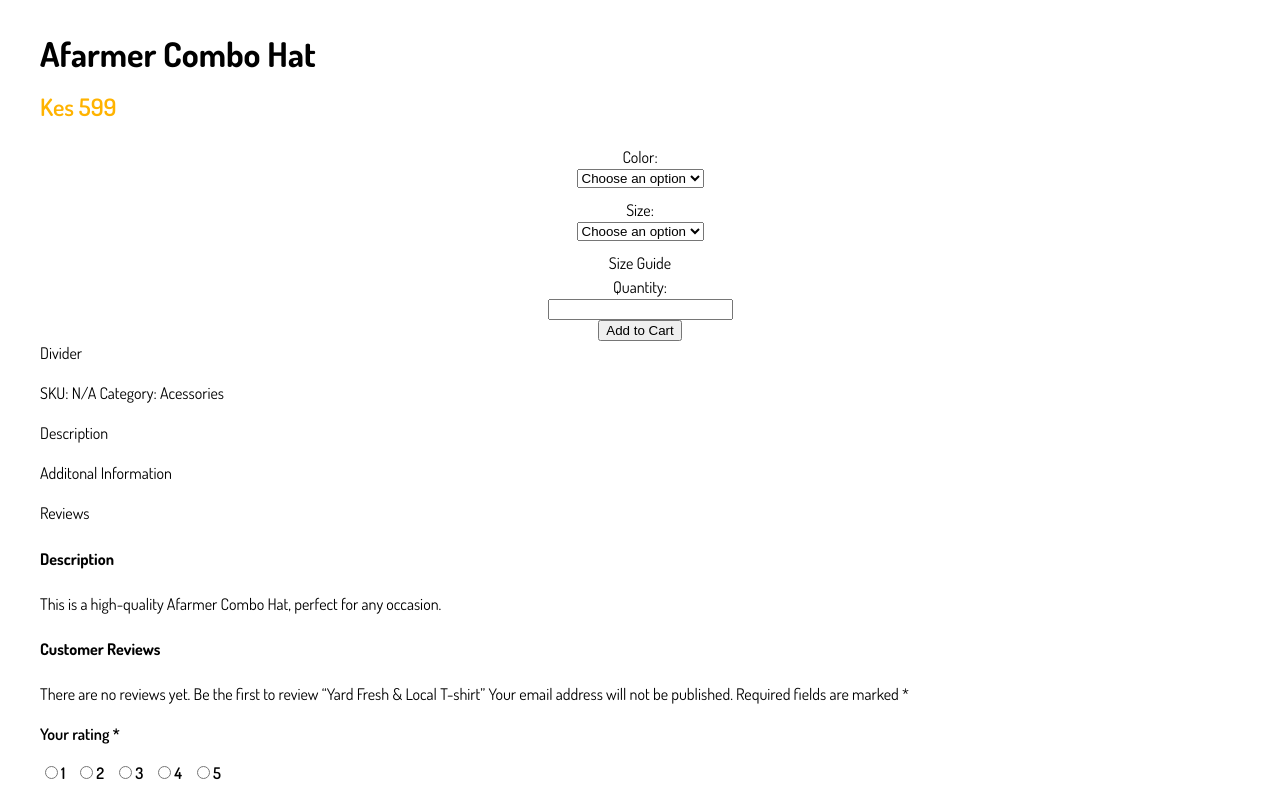
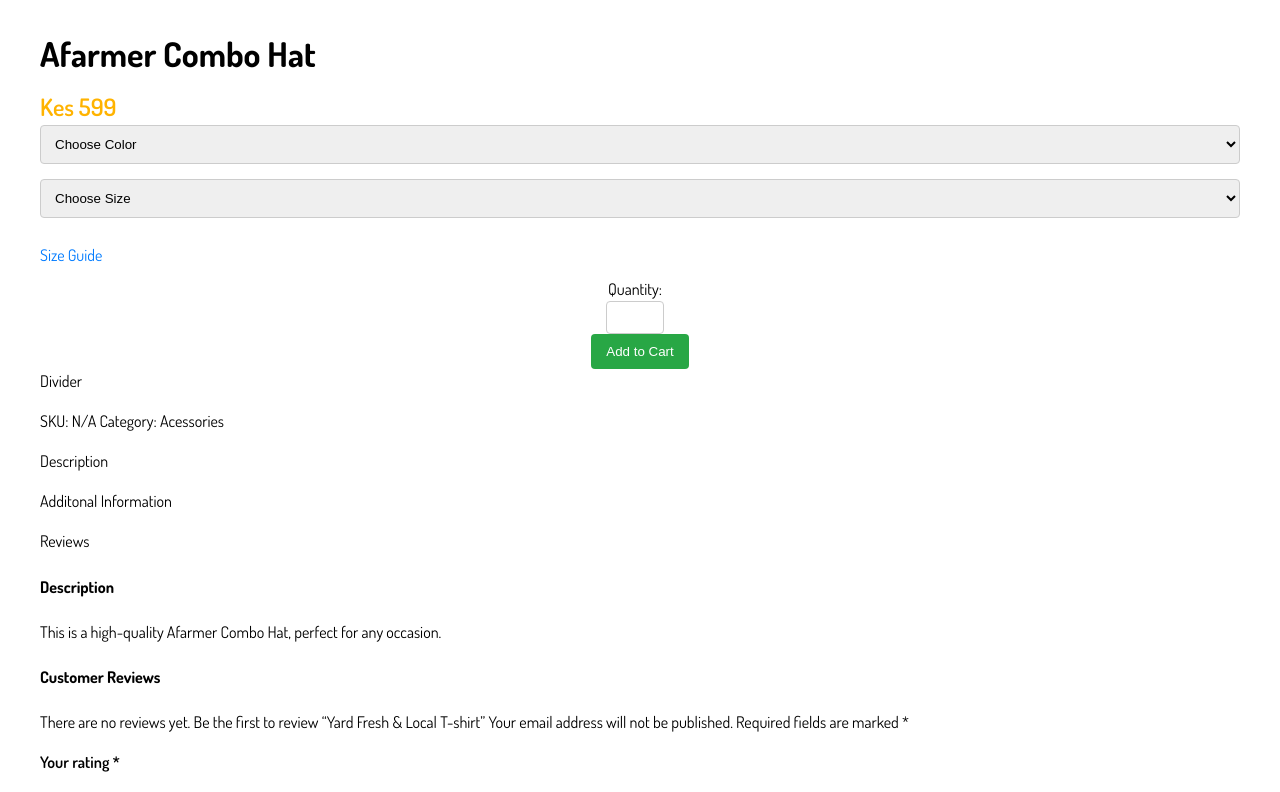
Before and after one commit to DerQh/puodho, a React (Vite) app: page /shop/item in a window 1280 px wide. Shown: the part 667-1459 px from the top of the page. Built offline with nearby package versions, Linux system fonts and the light colour scheme.

Commit message:
sign in / log in

```diff
--- a/src/App.jsx
+++ b/src/App.jsx
@@ -9,7 +9,7 @@ import LocalSourcing from "./components/LocalSourcing";
 import ContactUs from "./components/ContactUs";
 import News from "./components/News";
 import Shop from "./components/Shop";
-import SignupLogin from "./SignupLogin";
+import SignupLogin from "./components/SignupLogin";
 import AboutUs from "./components/AboutUs";
 import FAQ from "./components/FaQ";
 import Merchandise from "./components/Merchandise";
--- a/src/SignupLogin.jsx
+++ /dev/null
@@ -1,9 +0,0 @@
-function SignupLogin() {
-  return (
-    <div>
-      <h1>Signup/Login Page</h1>
-    </div>
-  );
-}
-
-export default SignupLogin;
--- a/src/components/Footer.jsx
+++ b/src/components/Footer.jsx
@@ -1,7 +1,7 @@
 import styled from "styled-components";
 
 const Footer = styled.footer`
-  background-color: #77a54f;
+  background-color: rgb(97, 152, 49);
   color: #ffffff;
   font-family: "Dosis", sans-serif;
   padding: 50px 40px 10px 40px;
--- a/src/components/Merchandise.jsx
+++ b/src/components/Merchandise.jsx
@@ -37,35 +37,34 @@ function Merchandise() {
             <h4>Afarmer Combo Hat</h4>
             <Price>Kes 599</Price>
           </div>
-          <ProductDetails>
-            <div>
-              <label>Color:</label>
+          <>
+            <ChooseContainer>
+              {/* <label>Color:</label> */}
               <select id="color" name="color">
-                <option value="">Choose an option</option>
+                <option value="">Choose Color</option>
                 <option value="red">Red</option>
                 <option value="blue">Blue</option>
                 <option value="green">Green</option>
               </select>
-            </div>
-            <div>
-              <label>Size:</label>
+            </ChooseContainer>
+            <ChooseContainer>
+              {/* <label>Size:</label> */}
               <select id="size" name="size">
-                <option value="">Choose an option</option>
+                <option value="">Choose Size</option>
                 <option value="small">Small</option>
                 <option value="medium">Medium</option>
                 <option value="large">Large</option>
                 <option value="xl">XL</option>
               </select>
-            </div>
-            <div>
-              <a href="#">Size Guide</a>
-              <div>
-                <label htmlFor="quantity">Quantity:</label>
-                <input type="number" id="quantity" name="quantity" min="1" />
-                <button type="submit">Add to Cart</button>
-              </div>
-            </div>
-          </ProductDetails>
+            </ChooseContainer>
+            <SizeGuideLink href="#">Size Guide</SizeGuideLink>
+
+            <QuantityContainer>
+              <label htmlFor="quantity">Quantity:</label>
+              <input type="number" id="quantity" name="quantity" min="1" />
+              <button type="submit">Add to Cart</button>
+            </QuantityContainer>
+          </>
         </ShopContent>
         <div>Divider</div>
         <p>
@@ -177,10 +176,6 @@ const ShopTitle = styled.h4`
 `;
 
 const ShopContent = styled.div`
-  display: grid;
-  grid-template-columns: repeat(1, 1fr);
-  gap: 20px;
-
   div {
     display: flex;
     flex-direction: column;
@@ -188,11 +183,6 @@ const ShopContent = styled.div`
     /* border: 1px solid #8f8f8f; */
     border-radius: 10px;
     transition: transform 0.2s;
-
-    &:hover {
-      transform: scale(1.05);
-      /* border: 1px solid #000000; */
-    }
 
     img {
       max-width: 100%;
@@ -223,10 +213,10 @@ const Price = styled.p`
 `;
 
 const ProductDetails = styled.div`
-  display: flex;
-  flex-direction: column;
-  align-items: center;
-  gap: 10px;
+  /* display: grid;
+  align-items: start;
+  gap: 10px;*/
+  text-align: start;
 `;
 
 const ReviewForm = styled.form`
@@ -282,3 +272,61 @@ const ReviewForm = styled.form`
     }
   }
 `;
+
+const ChooseContainer = styled.div`
+  margin-bottom: 15px;
+
+  label {
+    display: block;
+    margin-bottom: 5px;
+  }
+
+  select {
+    width: 100%;
+    padding: 10px;
+    border: 1px solid #ccc;
+    border-radius: 4px;
+  }
+`;
+
+const QuantityContainer = styled.div`
+  display: flex;
+  align-items: center; /* Vertical alignment for flex items */
+  margin-top: 10px;
+
+  label {
+    margin-right: 10px; /* Space between label and input */
+  }
+
+  input {
+    width: 40px; /* Fixed width for quantity input */
+    padding: 8px;
+    border: 1px solid #ccc;
+    border-radius: 4px;
+    margin-right: 10px; /* Space between input and button */
+  }
+
+  button {
+    background-color: #28a745; /* Green color for button */
+    color: white;
+    border: none;
+    padding: 10px 15px;
+    cursor: pointer;
+    border-radius: 4px;
+
+    &:hover {
+      background-color: #218838; /* Darker green on hover */
+    }
+  }
+`;
+
+const SizeGuideLink = styled.a`
+  margin-top: 10px;
+  display: inline-block; /* Ensure it's treated as a block-level element for spacing */
+  color: #007bff; /* Link color */
+  text-decoration: none;
+
+  &:hover {
+    text-decoration: underline; /* Underline on hover */
+  }
+`;
--- /dev/null
+++ b/src/components/SignupLogin.jsx
@@ -0,0 +1,117 @@
+function SignupLogin() {
+  return (
+    <MainContainer>
+      <div>
+        <Logo src="/logo1.jpg" alt="Logo" />
+        <Title>AFARMER</Title>
+      </div>
+      <div>
+        <Image src="/food-chain.png" alt="" />
+        <Subtitle>Connecting Farmers and Consumers</Subtitle>
+        <Description>
+          AFARMER is a platform that connects local farmers with consumers,
+          providing fresh produce and supporting sustainable agriculture.
+        </Description>
+      </div>
+      <div>
+        <h2>Sign Up / Login</h2>
+        <Form>
+          <input type="text" placeholder="Username" />
+          <input type="password" placeholder="Password" />
+          <button type="submit">Login</button>
+        </Form>
+      </div>
+      <div>
+        <p>Don't have an account? Sign up now!</p>
+        <SignupForm>
+          <input type="text" placeholder="Username" />
+          <input type="email" placeholder="Email" />
+          <input type="password" placeholder="Password" />
+          <button type="submit">Sign Up</button>
+        </SignupForm>
+      </div>
+    </MainContainer>
+  );
+}
+
+export default SignupLogin;
+
+import styled from "styled-components";
+
+const MainContainer = styled.div`
+  display: flex;
+  flex-direction: column;
+  align-items: center;
+  padding: 40px;
+  font-family: "Dosis", sans-serif;
+
+  :nth-child(1) {
+    display: flex;
+    justify-content: center;
+    align-items: center;
+    gap: 10px;
+  }
+`;
+
+const Logo = styled.img`
+  width: 50px;
+  height: 50px;
+  border-radius: 50%;
+`;
+
+const Title = styled.h1`
+  margin-top: 20px;
+  color: #77a54f;
+`;
+
+const Image = styled.img`
+  width: 100%;
+  max-width: 400px;
+  height: auto;
+  margin-top: 30px;
+`;
+
+const Subtitle = styled.h2`
+  margin-top: 30px;
+  color: #77a54f;
+  text-align: center;
+`;
+
+const Description = styled.p`
+  margin-top: 20px;
+  max-width: 600px;
+  text-align: center;
+  font-size: 16px;
+  font-weight: 500;
+`;
+
+const Form = styled.form`
+  display: flex;
+  flex-direction: column;
+  gap: 15px;
+  margin-top: 30px;
+
+  input {
+    padding: 10px;
+    border: 1px solid #ccc;
+    border-radius: 4px;
+    width: 300px;
+  }
+
+  button {
+    padding: 10px;
+    background-color: #77a54f;
+    color: white;
+    border: none;
+    border-radius: 4px;
+    cursor: pointer;
+
+    &:hover {
+      background-color: #6b8e3c;
+    }
+  }
+`;
+
+const SignupForm = styled(Form)`
+  margin-top: 20px;
+`;
```
